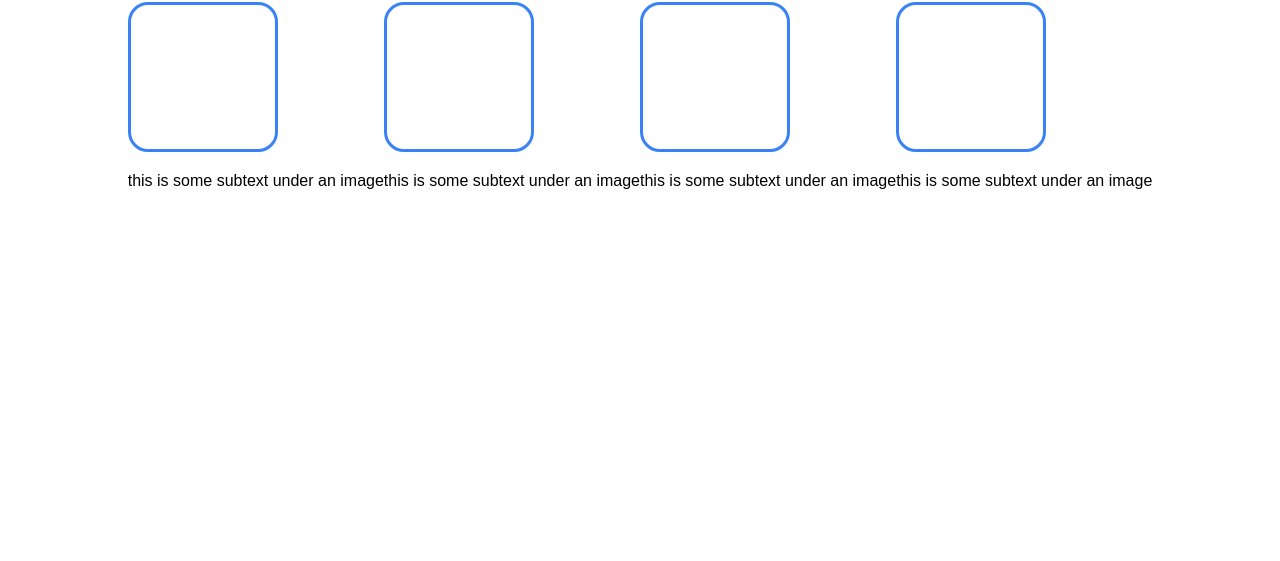
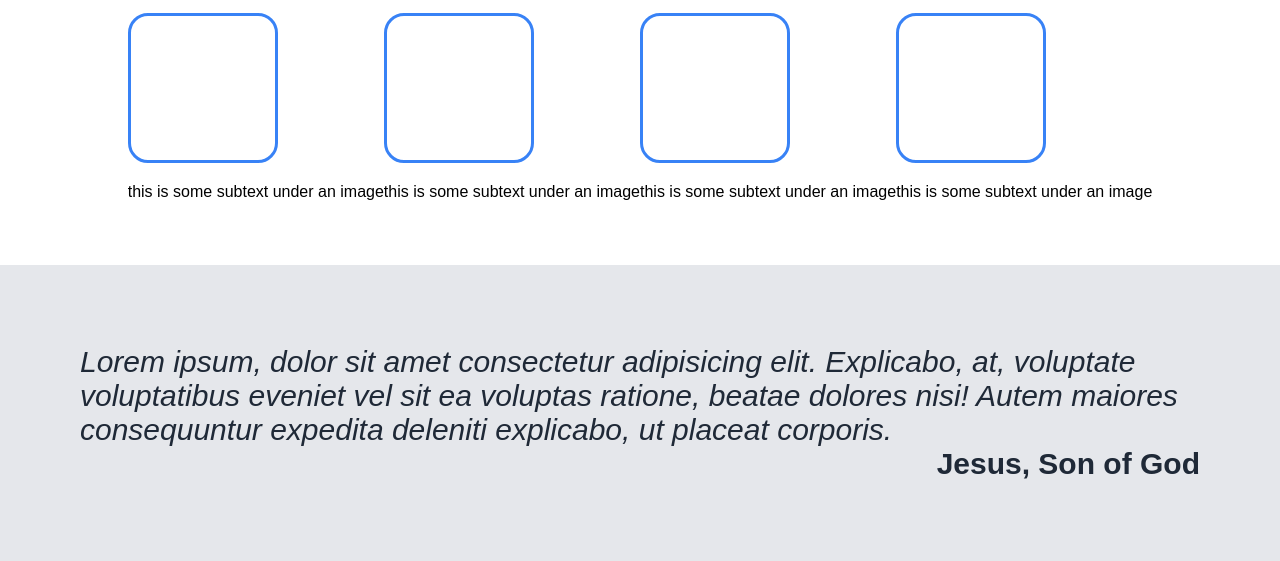
Before and after one commit to kaydarovv/landing-page, a plain HTML site: page index.html in a window 1280 px wide. Shown: the part 540-1101 px from the top of the page. Before the commit the page ends 800 px from the top, so only its background shows below. Drawn offline with Linux system fonts and the light colour scheme.

Commit message:
add quote section

```diff
--- a/index.html
+++ b/index.html
@@ -60,5 +60,15 @@
         </div>
       </div>
     </div>
+
+    <div class="quote-block">
+      <div class="quote">
+        Lorem ipsum, dolor sit amet consectetur adipisicing elit. Explicabo, at,
+        voluptate voluptatibus eveniet vel sit ea voluptas ratione, beatae
+        dolores nisi! Autem maiores consequuntur expedita deleniti explicabo, ut
+        placeat corporis.
+      </div>
+      <div class="author">Jesus, Son of God</div>
+    </div>
   </body>
 </html>
--- a/style.css
+++ b/style.css
@@ -99,6 +99,7 @@ button {
   flex-flow: column wrap;
   justify-content: space-around;
   align-items: center;
+  gap: 30px;
 }
 
 .content .title {
@@ -129,3 +130,29 @@ button {
 .box-description {
   text-align: center;
 }
+
+/*QUOTE*/
+
+.quote-block {
+  flex: 1;
+  display: flex;
+  flex-direction: column;
+  background-color: #e5e7eb;
+  align-content: center;
+  justify-content: space-between;
+  padding: 80px;
+}
+
+.quote {
+  font-size: 30px;
+  font-style: italic;
+  font-weight: 300;
+  color: #1f2937;
+}
+
+.author {
+  font-size: 30px;
+  font-weight: 700;
+  color: #1f2937;
+  text-align: right;
+}
```
